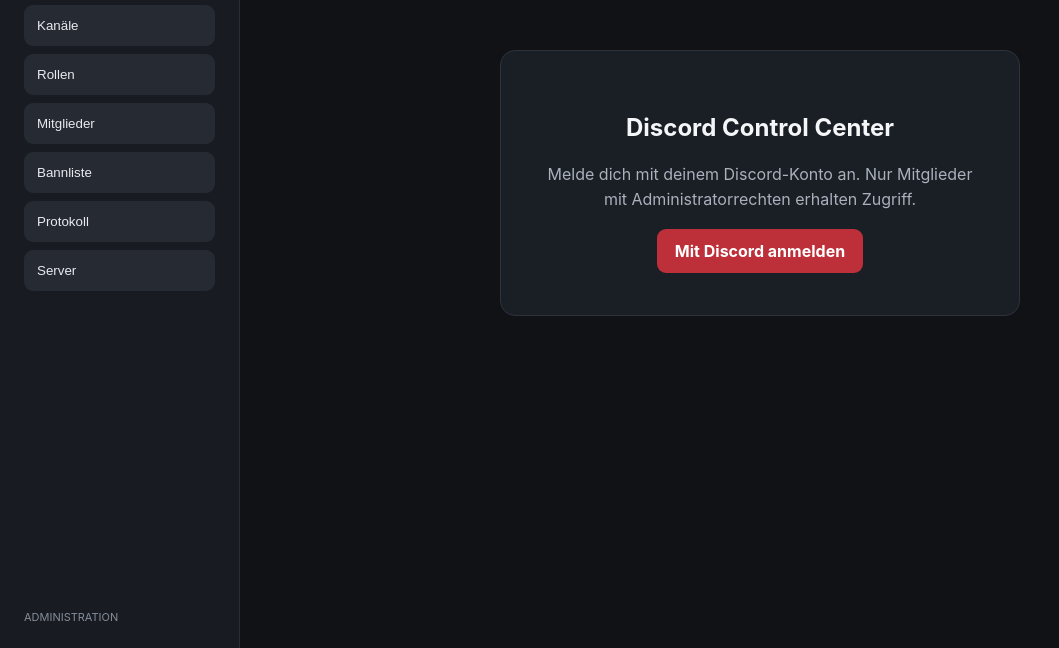
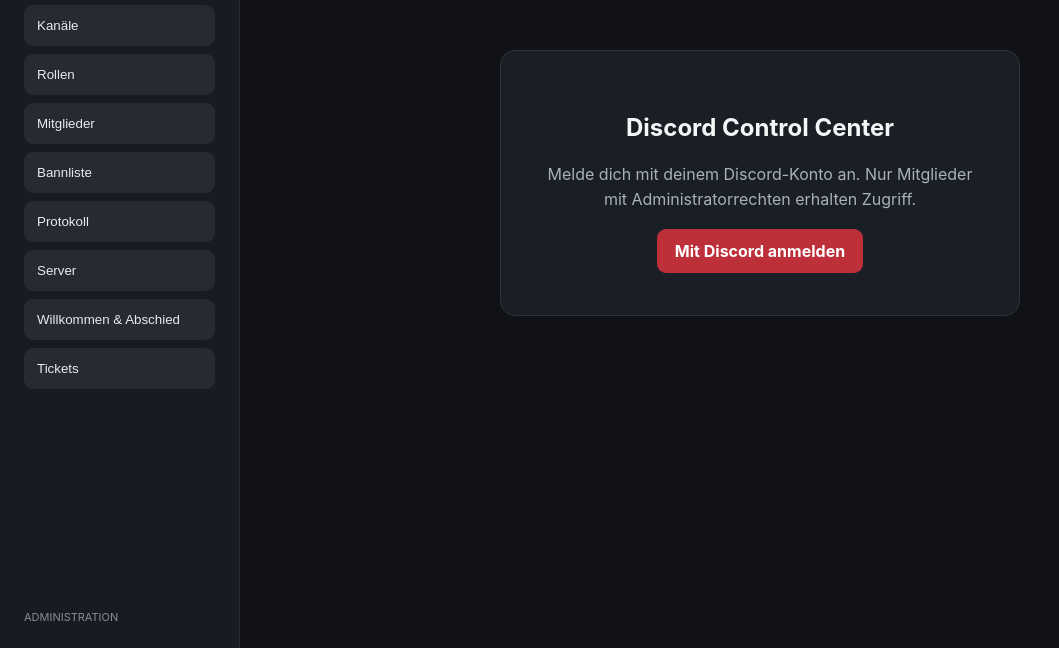
Before and after one commit to dresseldj29-sudo/Freiburg-V2-BOT-webseite, a website: page public/index.html in a window 1280 px wide. Shown: the part 152-800 px from the top of the page, without its empty margins (0-1059 px from the left). Drawn offline with Linux system fonts and the light colour scheme; no server answers.

Commit message:
Add dashboard navigation for welcome and tickets

```diff
--- a/public/index.html
+++ b/public/index.html
@@ -1,2 +1,2 @@
 <!doctype html>
-<html lang="de"><head><meta charset="utf-8"><meta name="viewport" content="width=device-width,initial-scale=1"><title>Freiburg V2 Control Center</title><link rel="stylesheet" href="/style.css"></head><body><aside><div class="brand"><b>FV</b><span>FREIBURG V2<small>CONTROL CENTER</small></span></div><nav><button data-page="home">Übersicht</button><button data-page="channels">Kanäle</button><button data-page="roles">Rollen</button><button data-page="members">Mitglieder</button><button data-page="bans">Bannliste</button><button data-page="audit">Protokoll</button><button data-page="settings">Server</button></nav><footer>ADMINISTRATION</footer></aside><main><header><div><small>FREIBURG V2 / VERWALTUNG</small><h1 id="title">Übersicht</h1></div><div id="user"></div></header><section id="login" class="card"><h2>Discord Control Center</h2><p>Melde dich mit deinem Discord-Konto an. Nur Mitglieder mit Administratorrechten erhalten Zugriff.</p><a href="/auth/login">Mit Discord anmelden</a></section><section id="app" hidden><div id="notice"></div><div id="view"></div></section></main><script src="/app.js"></script></body></html>
+<html lang="de"><head><meta charset="utf-8"><meta name="viewport" content="width=device-width,initial-scale=1"><title>Freiburg V2 Control Center</title><link rel="stylesheet" href="/style.css"></head><body><aside><div class="brand"><b>FV</b><span>FREIBURG V2<small>CONTROL CENTER</small></span></div><nav><button data-page="home">Übersicht</button><button data-page="channels">Kanäle</button><button data-page="roles">Rollen</button><button data-page="members">Mitglieder</button><button data-page="bans">Bannliste</button><button data-page="audit">Protokoll</button><button data-page="settings">Server</button><button data-page="welcome">Willkommen & Abschied</button><button data-page="tickets">Tickets</button></nav><footer>ADMINISTRATION</footer></aside><main><header><div><small>FREIBURG V2 / VERWALTUNG</small><h1 id="title">Übersicht</h1></div><div id="user"></div></header><section id="login" class="card"><h2>Discord Control Center</h2><p>Melde dich mit deinem Discord-Konto an. Nur Mitglieder mit Administratorrechten erhalten Zugriff.</p><a href="/auth/login">Mit Discord anmelden</a></section><section id="app" hidden><div id="notice"></div><div id="view"></div></section></main><script src="/app.js"></script></body></html>
```
